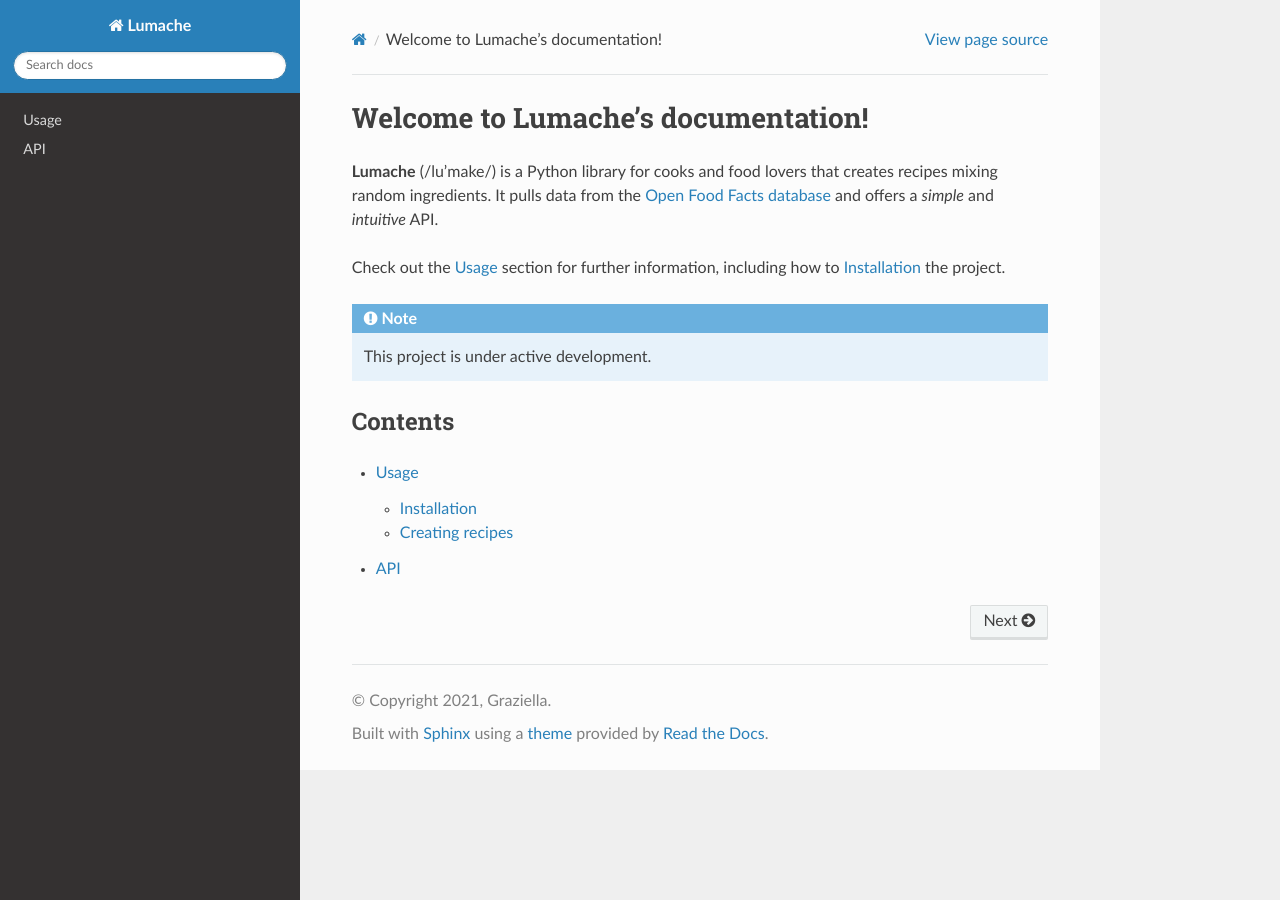
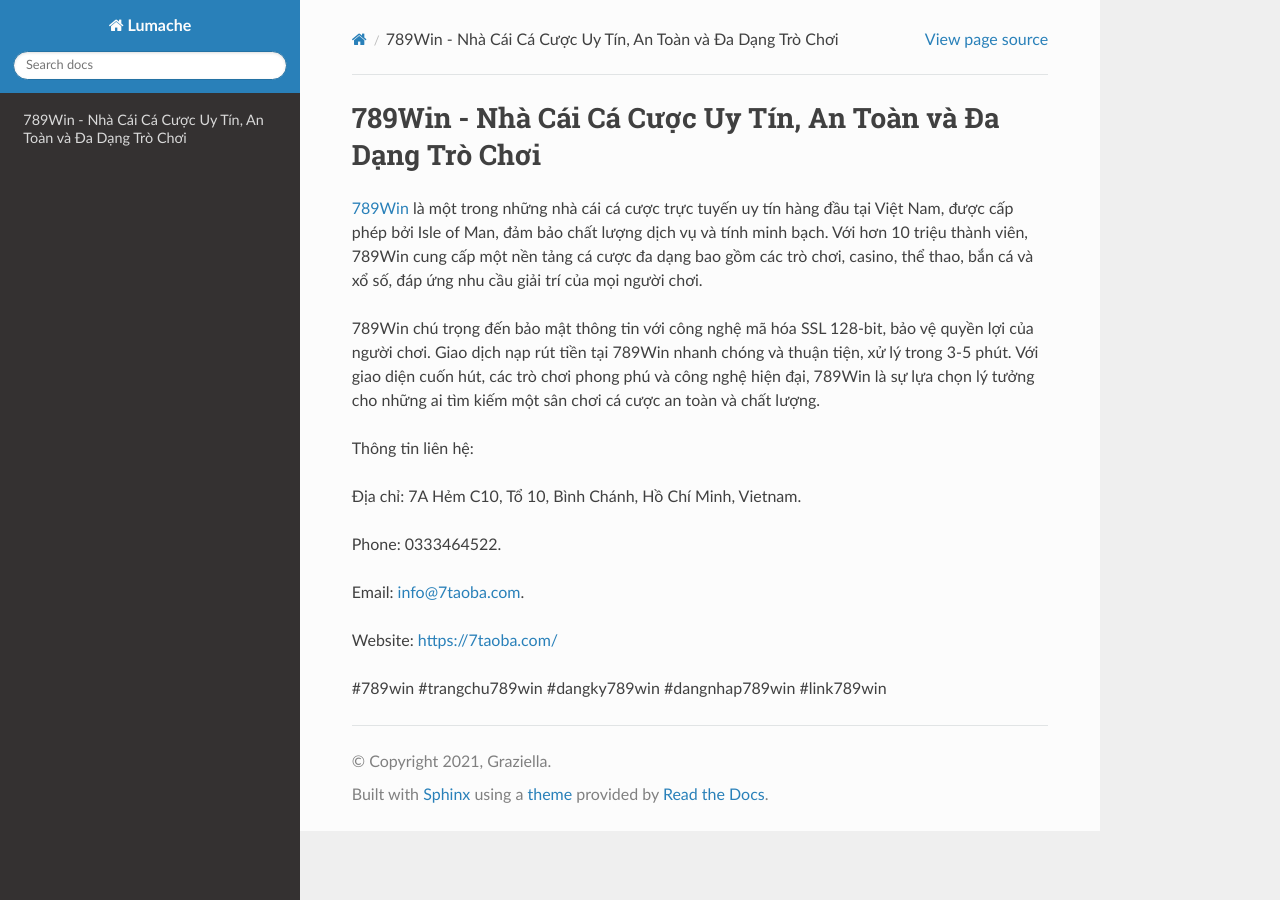
Before and after one commit to p8ebermouc/7taobacom, a Sphinx documentation site: the page built from docs/source/index.rst, in a window 1280 px wide. Built offline with Sphinx 7.4.7 and the Read the Docs theme 3.1.0, drawn with Linux system fonts in a browser that asks for light colours.

Commit message:
Update index.rst

```diff
--- a/docs/source/index.rst
+++ b/docs/source/index.rst
@@ -1,22 +1,18 @@
-Welcome to Lumache's documentation!
+789Win - Nhà Cái Cá Cược Uy Tín, An Toàn và Đa Dạng Trò Chơi
 ===================================
 
-**Lumache** (/lu'make/) is a Python library for cooks and food lovers
-that creates recipes mixing random ingredients.
-It pulls data from the `Open Food Facts database <https://world.openfoodfacts.org/>`_
-and offers a *simple* and *intuitive* API.
+`789Win <https://7taoba.com/>`_ là một trong những nhà cái cá cược trực tuyến uy tín hàng đầu tại Việt Nam, được cấp phép bởi Isle of Man, đảm bảo chất lượng dịch vụ và tính minh bạch. Với hơn 10 triệu thành viên, 789Win cung cấp một nền tảng cá cược đa dạng bao gồm các trò chơi, casino, thể thao, bắn cá và xổ số, đáp ứng nhu cầu giải trí của mọi người chơi.
 
-Check out the :doc:`usage` section for further information, including
-how to :ref:`installation` the project.
+789Win chú trọng đến bảo mật thông tin với công nghệ mã hóa SSL 128-bit, bảo vệ quyền lợi của người chơi. Giao dịch nạp rút tiền tại 789Win nhanh chóng và thuận tiện, xử lý trong 3-5 phút. Với giao diện cuốn hút, các trò chơi phong phú và công nghệ hiện đại, 789Win là sự lựa chọn lý tưởng cho những ai tìm kiếm một sân chơi cá cược an toàn và chất lượng.
 
-.. note::
+Thông tin liên hệ:
 
-   This project is under active development.
+Địa chỉ: 7A Hẻm C10, Tổ 10, Bình Chánh, Hồ Chí Minh, Vietnam.
 
-Contents
---------
+Phone: 0333464522.
 
-.. toctree::
+Email: info@7taoba.com.
 
-   usage
-   api
+Website: https://7taoba.com/
+
+#789win #trangchu789win #dangky789win #dangnhap789win #link789win
```
